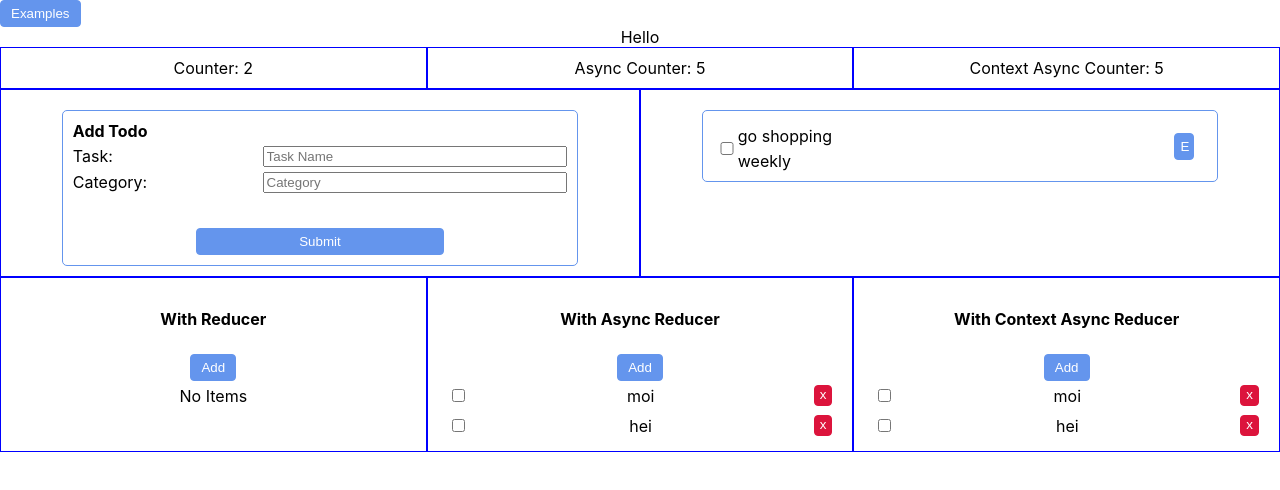
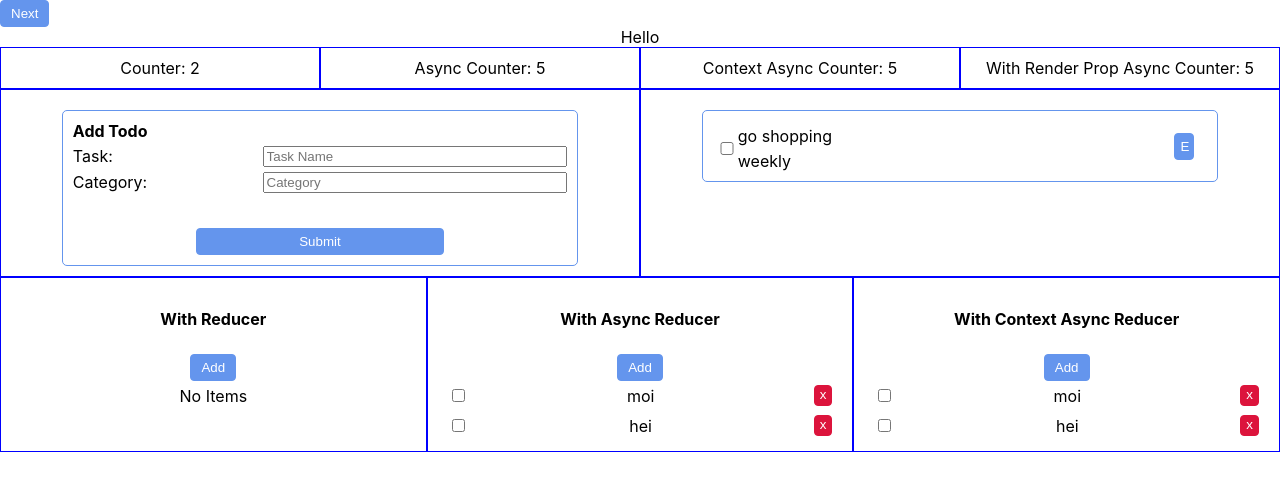
Before and after one commit to tkarling/testing-samples, a React (Create React App) app: page / in a window 1280 px wide. Shown: the top 490 px of the page. Built offline with nearby package versions, Linux system fonts and the light colour scheme.

Commit message:
WithRenderProp & setup for experiments

```diff
--- a/src/App.tsx
+++ b/src/App.tsx
@@ -2,16 +2,22 @@ import React, { useState } from 'react'
 import './App.css'
 
 import Basic from './main/Basic'
+
 import WithState from './main/WithState/WithState'
 import WithAsyncState from './main/WithState/WithAsyncState'
 import WithContextAsyncState from './main/WithState/WithContextAsyncStateProvider'
+import WithRenderProp from './main/WithState/WithRenderProp'
+
 import WithReducer from './main/WithReducer/WithReducer'
 import WithAsyncReducer from './main/WithReducer/WithAsyncReducer'
 import WithContextAsyncReducer from './main/WithReducer/WithContextAsyncReducer'
+
 import AddTodo from './main/form/AddTodo'
 import ShowEditTodo from './main/form/ShowEditTodo'
 
 import LoginOrRegisterForm from './examples/loginForm/LoginOrRegister'
+
+import Experiment from './experiments/temp/Experiment'
 
 const Row = ({ children }: { children: any }) => (
   <div className="AppRow">{children}</div>
@@ -27,6 +33,12 @@ const Examples: React.FC = () => (
   </div>
 )
 
+const Experiments: React.FC = () => (
+  <div>
+    <Row>{widget(<Experiment />)}</Row>
+  </div>
+)
+
 const Main: React.FC = () => (
   <div>
     <Basic />
@@ -34,6 +46,7 @@ const Main: React.FC = () => (
       {widget(<WithState />)}
       {widget(<WithAsyncState />)}
       {widget(<WithContextAsyncState />)}
+      {widget(<WithRenderProp />)}
     </Row>
     <Row>
       {widget(<AddTodo />)}
@@ -50,17 +63,24 @@ const Main: React.FC = () => (
 const App: React.FC = () => {
   const [page, setPage] = useState('main')
   const onClick = () => {
-    setPage(page === 'main' ? 'examples' : 'main')
+    setPage(
+      page === 'main'
+        ? 'examples'
+        : page === 'examples'
+        ? 'experiments'
+        : 'main'
+    )
   }
 
   return (
     <div className="App">
       <Row>
-        <button onClick={onClick}>Examples</button>
+        <button onClick={onClick}>Next</button>
       </Row>
 
       {page === 'main' && <Main />}
       {page === 'examples' && <Examples />}
+      {page === 'experiments' && <Experiments />}
     </div>
   )
 }
--- /dev/null
+++ b/src/experiments/temp/Experiment.tsx
@@ -0,0 +1,5 @@
+import React from 'react'
+
+const Experiment = () => <div>Hello</div>
+
+export default Experiment
--- /dev/null
+++ b/src/main/WithState/WithRenderProp.tsx
@@ -0,0 +1,35 @@
+import React from 'react'
+import useCounter from './hooks/useCounter'
+import Counter from './components/Counter'
+
+const CounterRenderProp = ({ children }: { children: any }) =>
+  children(useCounter())
+
+export class WithRenderProp extends React.Component {
+  render() {
+    return (
+      <div data-testid="container">
+        <CounterRenderProp>
+          {({
+            counter,
+            increment,
+            loading
+          }: {
+            counter: number
+            increment: () => void
+            loading: boolean
+          }) => (
+            <Counter
+              title="With Render Prop Async Counter"
+              counter={counter}
+              increment={increment}
+              loading={loading}
+            />
+          )}
+        </CounterRenderProp>
+      </div>
+    )
+  }
+}
+
+export default WithRenderProp
```
Also changed, not shown: 1 other file (tests, documents, lock files or other folders).
